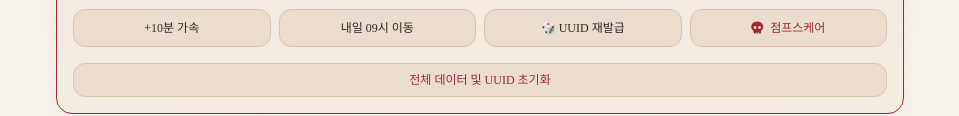
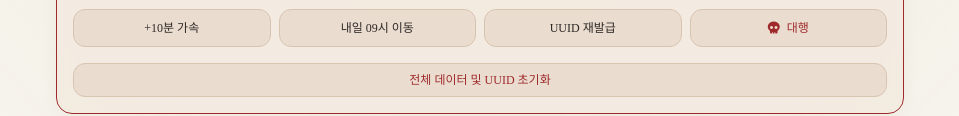
Before and after one commit to yyyeoul/Index_finger, a plain HTML site: page index.html in a window 1280 px wide. Both pictures are taken after a click on the button "관리자 / 테마 변경". Shown: the part 339-455 px from the top of the page, without its empty margins (160-1119 px from the left). Drawn offline with nearby package versions, Linux system fonts and the light colour scheme.

Commit message:
Update button labels in index.html

```diff
--- a/index.html
+++ b/index.html
@@ -315,10 +315,10 @@
                     내일 09시 이동
                 </button>
                 <button onclick="regenerateUUIDTest()" id="btn-sim-3" class="active:scale-95 py-2.5 px-3 rounded-xl transition font-medium">
-                    🎲 UUID 재발급
+                    UUID 재발급
                 </button>
                 <button onclick="triggerGlitchJumpscare()" id="btn-sim-4" class="active:scale-95 py-2.5 px-3 rounded-xl transition font-medium">
-                    <i class="fa-solid fa-skull mr-1"></i> 점프스케어
+                    <i class="fa-solid fa-skull mr-1"></i> 대행
                 </button>
             </div>
             <div class="pt-1">
```
